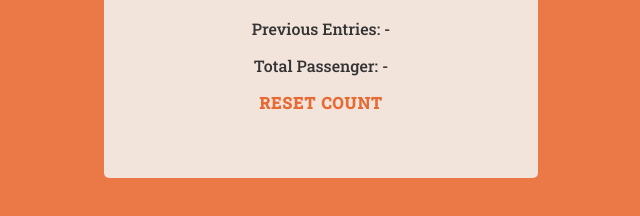
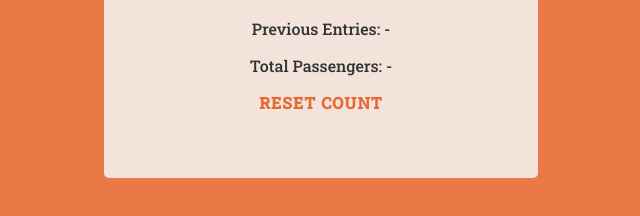
Before and after one commit to jessadk/passenger-counter, a plain HTML site: page index.html in a window 1280 px wide. Shown: the part 448-664 px from the top of the page, 319-959 px from the left. Drawn offline with Linux system fonts and the light colour scheme.

Commit message:
Update index.html

```diff
--- a/index.html
+++ b/index.html
@@ -18,7 +18,7 @@
             <button id="increment-btn">increment</button>
             <button id="save-btn">save</button>
             <p id="save-el">Previous Entries: -</p>
-            <p id="total-el">Total Passenger: -</p>
+            <p id="total-el">Total Passengers: -</p>
             <button id="reset-btn">Reset Count</button>
           </div>
         <script src="index.js">
```
